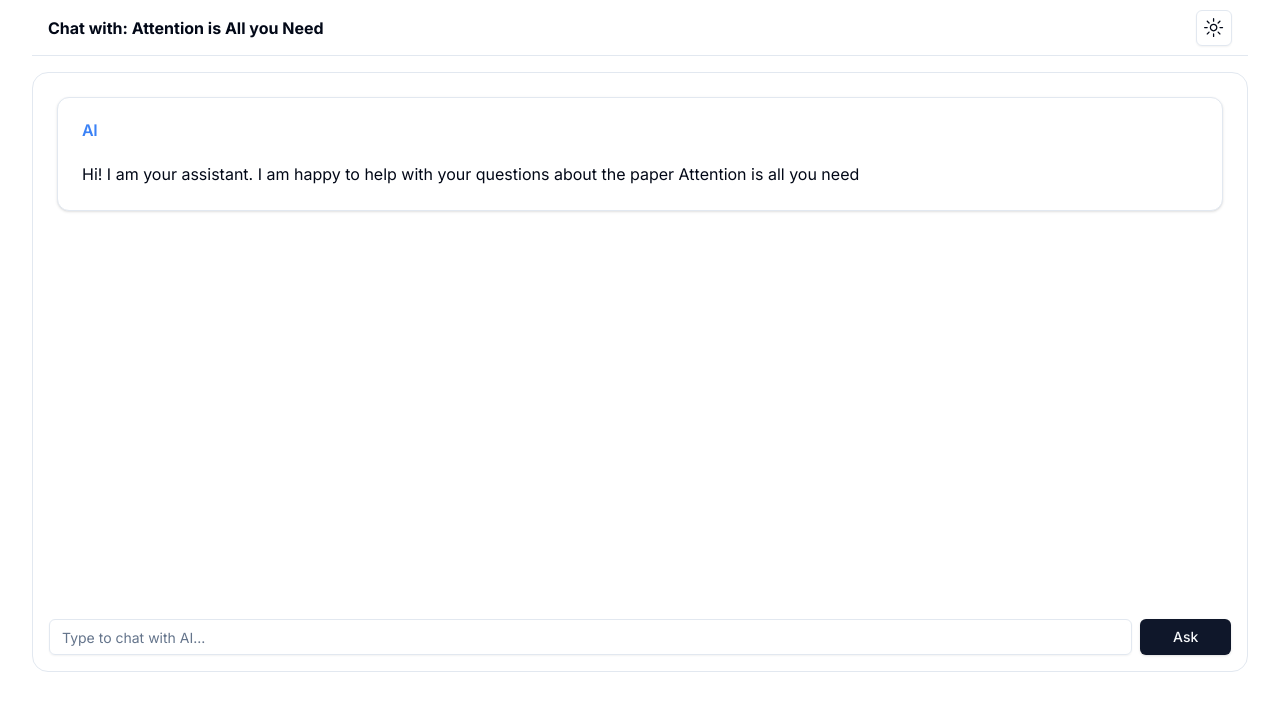
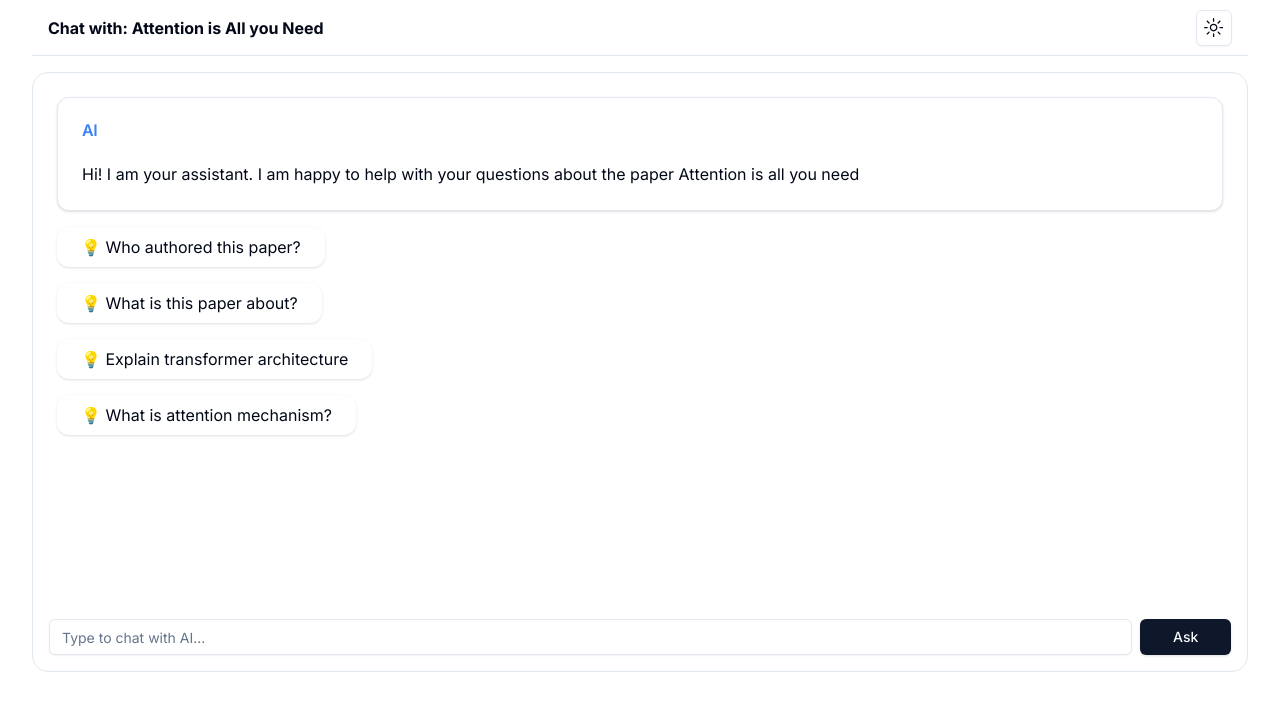
Before and after one commit to DraganAleksic99/chat-with-pdf, a Next.js app: page / in a window 1280 px wide. Shown: the top 710 px of the page. Built offline with nearby package versions, Linux system fonts and the light colour scheme.

Commit message:
Feat: add prompt suggestions

```diff
--- a/src/components/chat.tsx
+++ b/src/components/chat.tsx
@@ -1,23 +1,58 @@
 'use client';
 import { scrollToBottom, initialMessages } from '@/lib/utils';
 import { ChatLine } from './chat-line';
+import { PromptSuggestion } from './prompt-suggestion';
 import { useChat, Message } from 'ai/react';
 import { Input } from './ui/input';
 import { Button } from './ui/button';
 import { Spinner } from './ui/spinner';
-import { useEffect, useRef } from 'react';
+import { useEffect, useRef, useState } from 'react';
 
 export function Chat() {
+  const [suggestions, setSuggestions] = useState([
+    'Who authored this paper?',
+    'What is this paper about?',
+    'Explain transformer architecture',
+    'What is attention mechanism?'
+  ]);
+
   const containerRef = useRef<HTMLDivElement | null>(null);
-  const { messages, input, handleInputChange, handleSubmit, isLoading } = useChat({
-    initialMessages
+  const [showSuggestions, setShowSuggestions] = useState(false);
+  const [enterKeyPressed, setEnterKeyPressed] = useState(false);
+
+  const { messages, input, setInput, handleInputChange, handleSubmit, isLoading } = useChat({
+    initialMessages,
+    onFinish() {
+      setShowSuggestions(true);
+      setTimeout(() => scrollToBottom(containerRef), 100);
+    }
   });
-
-  console.log(messages);
 
   useEffect(() => {
     setTimeout(() => scrollToBottom(containerRef), 100);
+    setEnterKeyPressed(false);
   }, [messages]);
+
+  useEffect(() => {
+    document.getElementById('chat')?.addEventListener('keypress', e => {
+      if (e.key === 'Enter') {
+        setEnterKeyPressed(true);
+      }
+    });
+  }, []);
+
+  function handleSuggestionClick(text: string, index: number) {
+    if (enterKeyPressed) {
+      setTimeout(() => setShowSuggestions(false), 0);
+      return;
+    }
+    setInput(text);
+    setTimeout(() => {
+      setShowSuggestions(false);
+      const newSuggestions = suggestions.filter((_s, i) => i !== index);
+      setSuggestions(newSuggestions);
+    }, 0);
+  }
 
   return (
     <div className="rounded-2xl border h-[75vh] flex flex-col justify-between">
@@ -25,9 +60,13 @@ export function Chat() {
         {messages.map(({ id, role, content }: Message) => (
           <ChatLine key={id} role={role} content={content} />
         ))}
+        {(messages.length === 1 || showSuggestions) &&
+          suggestions.map((s: string, i: number) => (
+            <PromptSuggestion key={s} handleClick={handleSuggestionClick} text={s} index={i} />
+          ))}
       </div>
 
-      <form onSubmit={handleSubmit} className="p-4 flex clear-both">
+      <form id="chat" onSubmit={handleSubmit} className="p-4 flex clear-both">
         <Input
           value={input}
           placeholder={'Type to chat with AI...'}
--- /dev/null
+++ b/src/components/prompt-suggestion.tsx
@@ -0,0 +1,20 @@
+import { Card } from './ui/card';
+
+type Props = {
+  text: string;
+  index: number;
+  handleClick: (text: string, index: number) => void;
+};
+
+export function PromptSuggestion({ text, index, handleClick }: Props) {
+  return (
+    <Card
+      className="mt-4 w-max hover:cursor-pointer border-none"
+      onClick={() => handleClick(text, index)}
+    >
+      <button className="p-2 px-6 rounded-xl" form="chat" type="submit">
+        {`💡 ${text}`}
+      </button>
+    </Card>
+  );
+}
```
